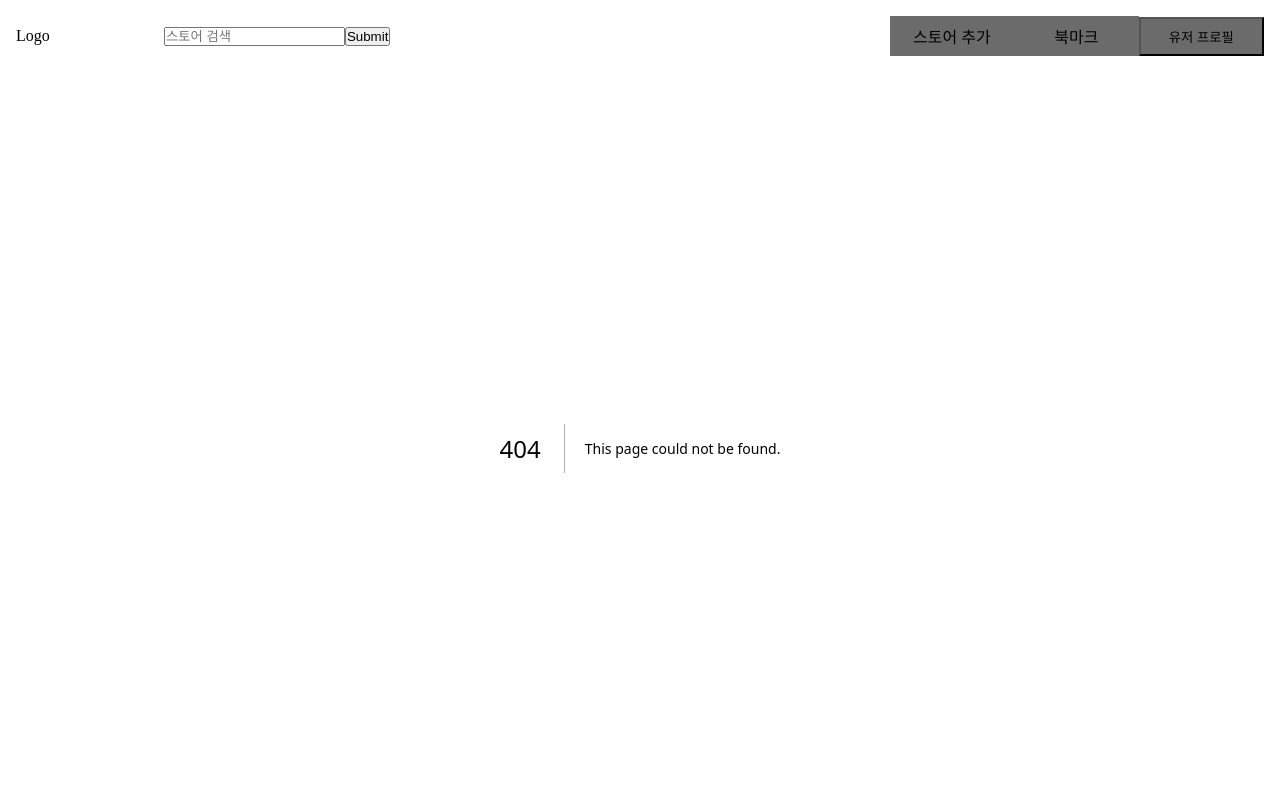
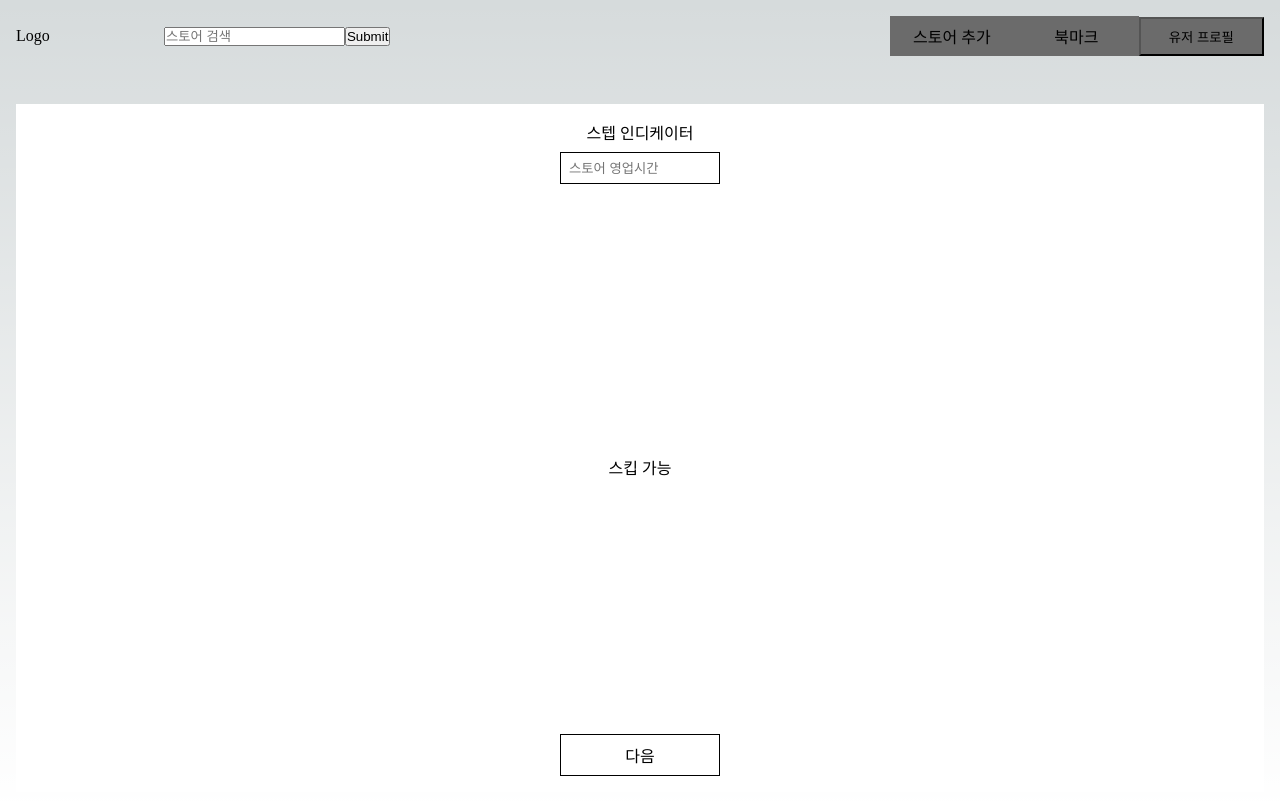
Before and after one commit to cakey-strawberry/cakey-desktop, a Next.js app: page /add-store-information in a window 1280 px wide. Before the commit this address had no page. Shown: the top 802 px of the page. Built offline with nearby package versions, Linux system fonts and the light colour scheme.

Commit message:
feat: add store add workflow routing, layout and style

```diff
--- /dev/null
+++ b/src/pages/add-store-information.tsx
@@ -0,0 +1,27 @@
+import Head from 'next/head';
+import Link from 'next/link';
+
+import styles from '@/styles/AddStore.module.css';
+
+export default function AddStoreInformation() {
+  return (
+    <>
+      <Head>
+        <title>Cakey Add Store Information</title>
+        <meta name="description" content="add store information page" />
+        <meta name="viewport" content="width=device-width, initial-scale=1" />
+        <link rel="icon" href="/favicon.ico" />
+      </Head>
+      <div className={styles.add_store_contents}>
+        <div className={styles.store_info_buttons_wrapper}>
+          <div className={styles.store_indicate_wrapper}>스텝 인디케이터</div>
+          <input placeholder="스토어 영업시간" className={styles.store_input} />
+        </div>
+        <div>스킵 가능</div>
+        <Link href="/add-store-photo" className={styles.add_store_button}>
+          다음
+        </Link>
+      </div>
+    </>
+  );
+}
--- /dev/null
+++ b/src/styles/AddStore.module.css
@@ -0,0 +1,72 @@
+.add_store_contents {
+  display: flex;
+  width: 100%;
+  height: 100%;
+  flex-direction: column;
+  justify-content: space-between;
+  align-items: center;
+  padding: 1rem;
+  background-color: #ffffff;
+}
+
+.store_info_buttons_wrapper {
+  display: flex;
+  flex-direction: column;
+  justify-content: space-between;
+  align-items: center;
+  width: 100%;
+  margin-bottom: 1rem;
+}
+
+.store_indicate_wrapper {
+  width: 10rem;
+  height: 2rem;
+  text-align: center;
+}
+
+.store_input {
+  width: 10rem;
+  height: 2rem;
+  padding: 0.5rem;
+  border: 1px solid #000000;
+}
+
+.add_store_button {
+  width: 10rem;
+  cursor: pointer;
+  padding: 0.5rem;
+  border: 1px solid #000000;
+  text-align: center;
+}
+
+.add_store_photo {
+  display: flex;
+  width: 20%;
+  height: 20rem;
+  justify-content: center;
+  align-items: center;
+  background-color: #f2f5f6;
+}
+
+.recommendation {
+  display: flex;
+  width: 20%;
+  height: 10rem;
+  justify-content: center;
+  align-items: center;
+  margin-bottom: 0.5rem;
+  padding: 1rem;
+  background-color: #ffffff;
+  border: 1px solid #000000;
+}
+
+.recommendation_comment {
+  display: flex;
+  width: 20%;
+  height: 5rem;
+  justify-content: center;
+  align-items: center;
+  padding: 1rem;
+  background-color: #ffffff;
+  border: 1px solid #000000;
+}
```
Also changed, not shown: src/pages/add-store-address.tsx (added, +29 -0 lines), src/pages/add-store-photo.tsx (added, +30 -0 lines), src/pages/add-store-recommendation.tsx (added, +43 -0 lines), src/pages/add-store.tsx (added, +29 -0 lines).
